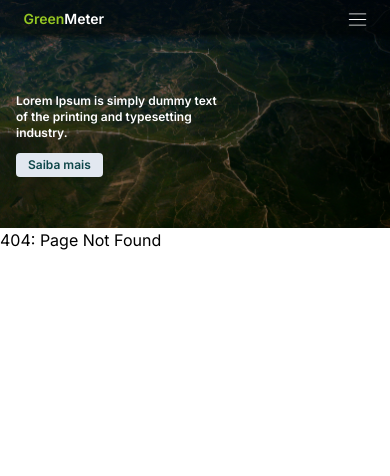
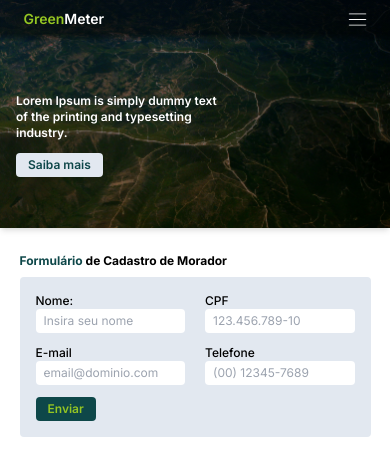
Before and after one commit to gs-2sem-quantumleap/gs-2sem-front, a Next.js app in the folder greenmeter-gs/: page /cadastro in a window 390 px wide. Before the commit this address had no page. Shown: the top 476 px of the page. Built offline with nearby package versions, Linux system fonts and the light colour scheme.

Commit message:
Feito o formulário de cadastro para todos os breakpoints.

```diff
--- /dev/null
+++ b/greenmeter-gs/src/app/cadastro/page.tsx
@@ -0,0 +1,62 @@
+export default function FormCadastro() {
+  return (
+    <main className="md:container mx-auto px-[5%] py-[3vh]  gap-5 text-xs sm:text-sm md:text-base h-[70vh]">
+      <h1 className="font-bold mb-2">
+        <span className="text-musgo">Formulário</span> de Cadastro de Morador
+      </h1>
+      <form action="" className="w-full bg-slate-200 rounded py-4 px-4">
+        <fieldset className="w-full grid grid-cols-2 grid-rows-2 gap-x-5 gap-y-3 mb-3">
+          <div className="flex flex-col justify-between">
+            <label className="font-medium" htmlFor="numero-apartamento">
+              Nome:
+            </label>
+            <input
+              type="text"
+              id="numero-apartamento"
+              name="numero-apartamento"
+              className="w-full p-1 px-2 rounded"
+              placeholder="Insira seu nome"
+            />
+          </div>
+          <div className="flex flex-col justify-between">
+            <label className="font-medium" htmlFor="numero-apartamento">
+              CPF
+            </label>
+            <input
+              type="text"
+              id="data-conta"
+              name="data-conta"
+              className="w-full p-1 px-2 rounded"
+              placeholder="123.456.789-10"
+            />
+          </div>
+          <div className="flex flex-col justify-between">
+            <label className="font-medium" htmlFor="numero-apartamento">
+              E-mail
+            </label>
+            <input
+              type="text"
+              id="numero-apartamento"
+              className="w-full p-1 px-2 rounded"
+              placeholder="email@dominio.com"
+            />
+          </div>
+          <div className="flex flex-col justify-between">
+            <label className="font-medium" htmlFor="numero-apartamento">
+              Telefone
+            </label>
+            <input
+              type="text"
+              id="numero-apartamento"
+              className="w-full p-1 px-2 rounded"
+              placeholder="(00) 12345-7689"
+            />
+          </div>
+        </fieldset>
+        <button className="px-3 py-1 bg-musgo rounded text-limao font-semibold ">
+          Enviar
+        </button>
+      </form>
+    </main>
+  );
+}
--- a/greenmeter-gs/src/components/Hero/Hero.tsx
+++ b/greenmeter-gs/src/components/Hero/Hero.tsx
@@ -2,7 +2,7 @@ import Cabecalho from "../Cabecalho/Cabecalho";
 
 export default function Hero() {
   return (
-    <div className="bg-hero bg-cover h-[27vh] sm:h-[35vh] lg:h-[40vh]">
+    <div className="bg-hero bg-cover h-[27vh] sm:h-[35vh] lg:h-[40vh] shadow-md">
       <div className="h-full w-full bg-black/50">
         <Cabecalho/>
         <div className="flex flex-col gap-3 justify-center font-semibold text-white  px-4 text-xs sm:text-base sm:gap-7 sm:px-7 md:text-lg md:px-[6%] h-[22vh] sm:h-[28vh] lg:h-[31vh] ">
```
